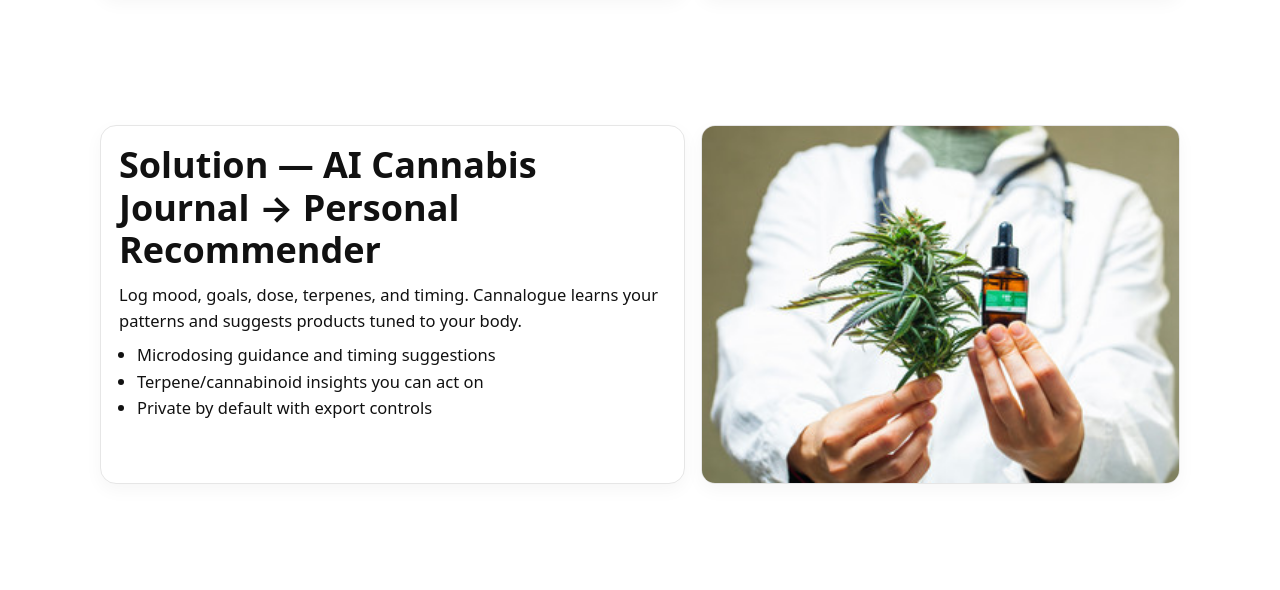
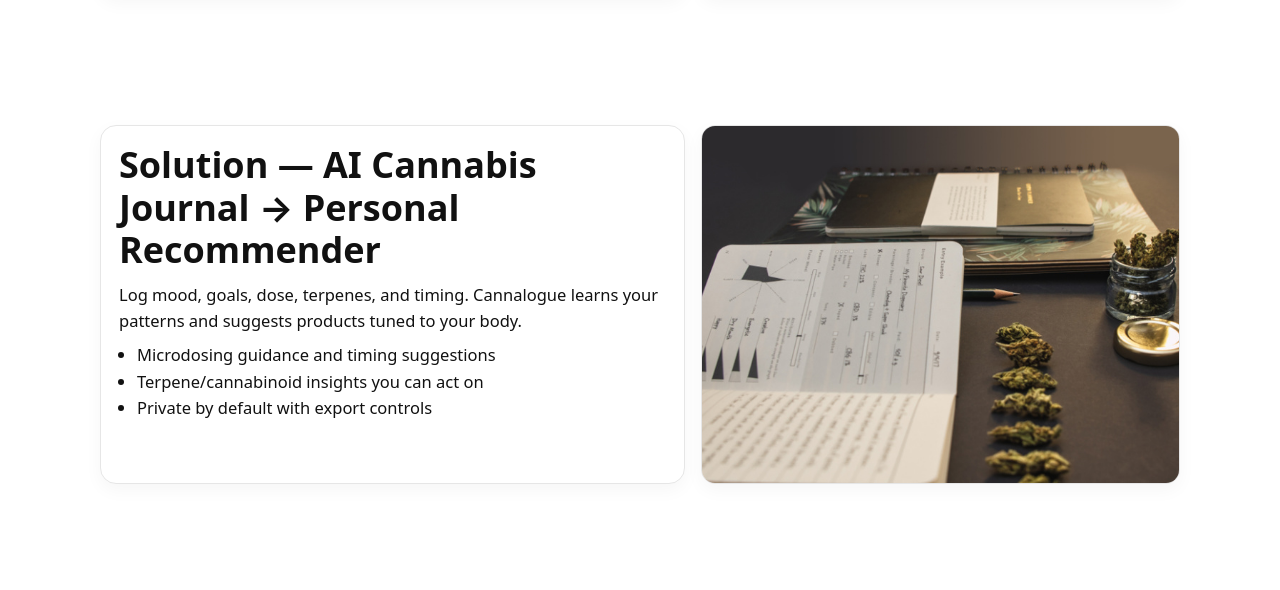
Before and after one commit to yngkody/Cannalogue, a plain HTML site: page index.html in a window 1280 px wide. Shown: the part 1274-1864 px from the top of the page. Drawn offline with Linux system fonts and the light colour scheme.

Commit message:
Update index.html

```diff
--- a/index.html
+++ b/index.html
@@ -109,7 +109,7 @@
           <li>Private by default with export controls</li>
         </ul>
       </div>
-      <img class="media tall" alt="Clean analytics dashboard on laptop" src="can-journal.jpg"/>
+      <img class="media tall" alt="Clean analytics dashboard on laptop" src="journal-can.jpg"/>
     </div>
   </section>
     </div>
```
